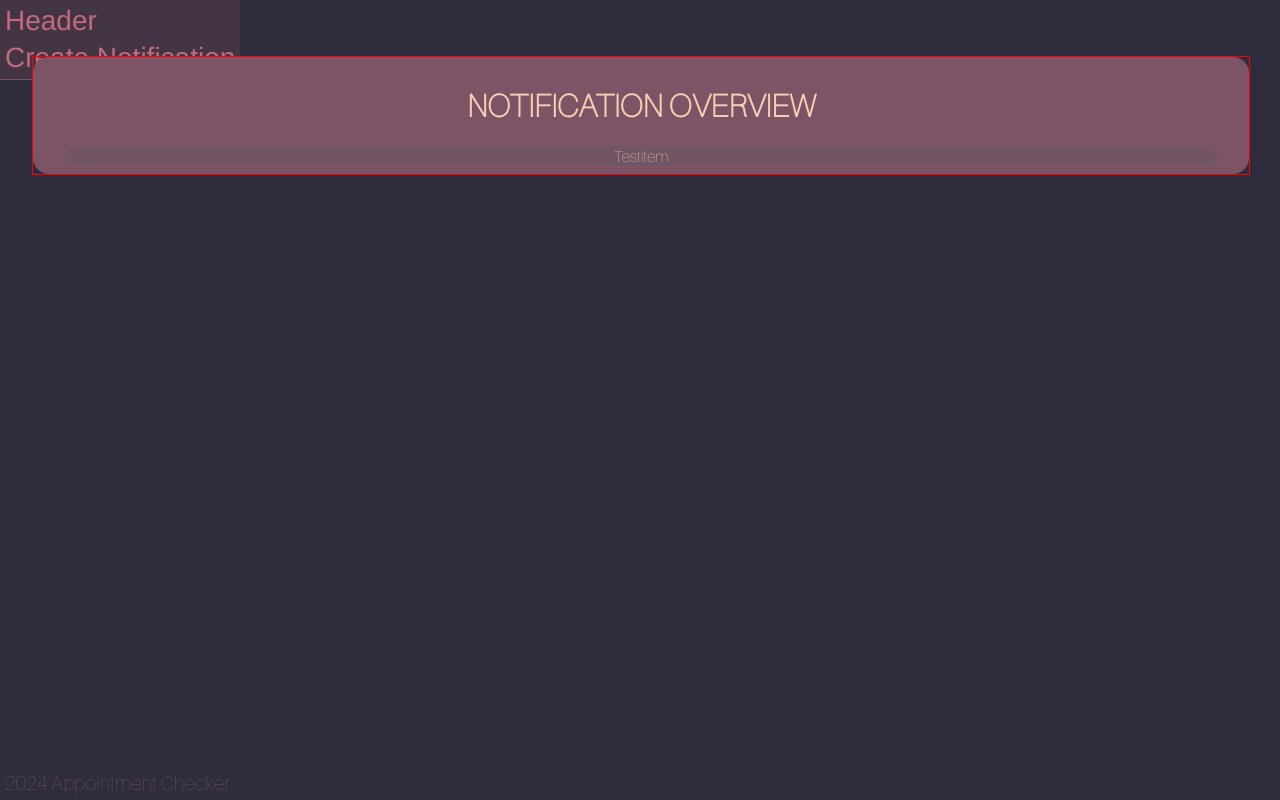
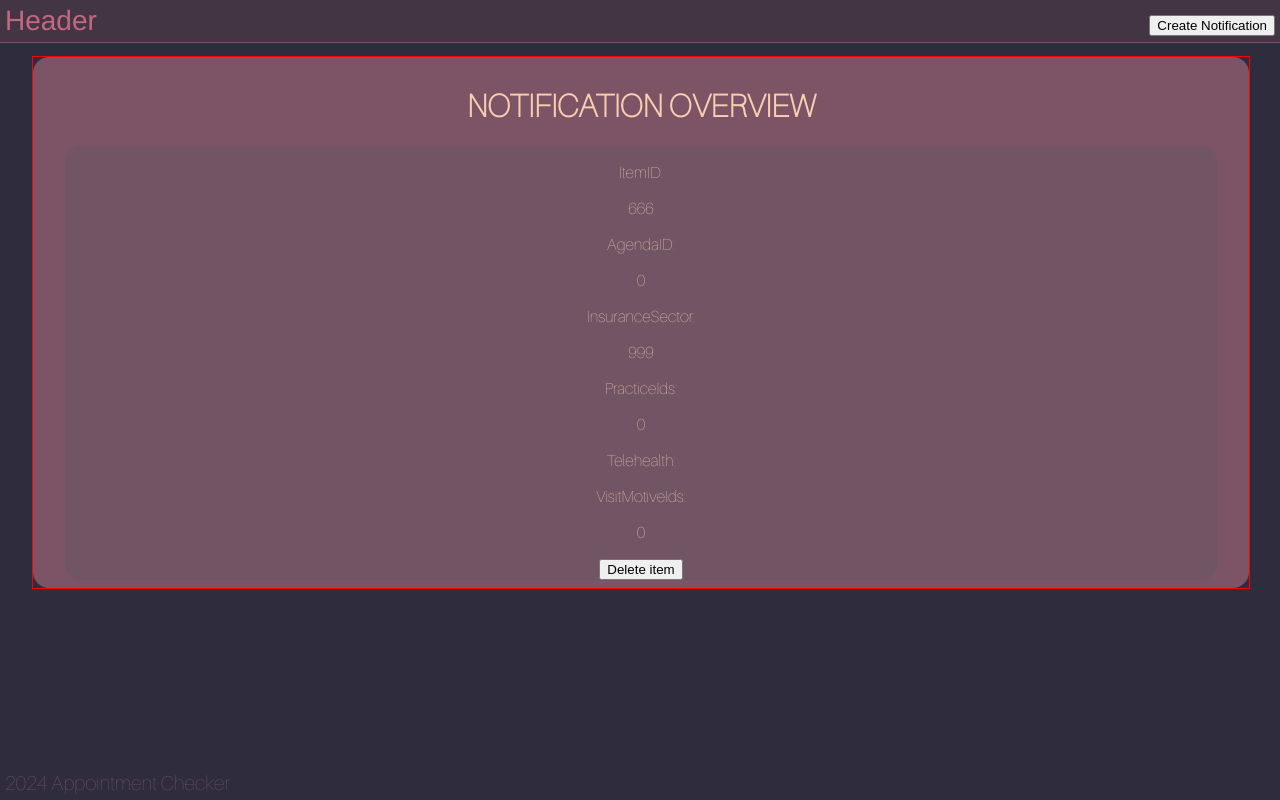
Before and after one commit to Lau-r-a/appointment-checker-cp, a React (Vite) app: page / in a window 1280 px wide. Built offline with nearby package versions, Linux system fonts and the light colour scheme.

Commit message:
add notifyItem

```diff
--- a/src/components/header/header.tsx
+++ b/src/components/header/header.tsx
@@ -9,8 +9,6 @@ interface Props {
 function Header(props: Props) {
   const headerBodyCSS: React.CSSProperties = {
     position: "fixed",
-    display: "table",
-    columnCount: "2",
     top: "0",
     left: "0",
     right: "0",
@@ -21,9 +19,11 @@ function Header(props: Props) {
     borderBottom: `1px solid ${LucyColors.eggplant}`
   }
   const headerLeftCSS: React.CSSProperties = {
+    float: "left",
     margin: "5px",
   }
   const headerRightCSS: React.CSSProperties = {
+    float: "right",
     margin: "5px",
   }
   switch (props.state) {
@@ -32,7 +32,6 @@ function Header(props: Props) {
         <div
           style={headerBodyCSS}
         >
-          <div>
           <div
             style={headerLeftCSS}
           >
@@ -41,8 +40,13 @@ function Header(props: Props) {
           <div
             style={headerRightCSS}
           >
+            <button
+              onClick={() =>
+                props.setState(CurNotifyStateEnum.CREATE)
+              }
+            >
               Create Notification
-            </div>
+            </button>
           </div>
         </div>
       )
@@ -51,7 +55,6 @@ function Header(props: Props) {
         <div
           style={headerBodyCSS}
         >
-        <div>
           <div
             style={headerLeftCSS}
           >
@@ -60,7 +63,13 @@ function Header(props: Props) {
           <div
             style={headerRightCSS}
           >
-          </div>
+            <button
+              onClick={() =>
+                props.setState(CurNotifyStateEnum.ALLITEMS)
+              }
+            >
+              Break creation
+            </button>
         </div>
       </div>
     )
--- a/src/components/notify/allNotifyItems.tsx
+++ b/src/components/notify/allNotifyItems.tsx
@@ -1,7 +1,14 @@
 import React from "react"
 import { LucyColors } from "../../lucyStyling"
+import { CurNotifyStateEnum } from "../../models"
+import NotifyItem from "./notifyItem"
 
-function AllNotifyItems() {
+interface Props {
+  state: CurNotifyStateEnum,
+  setState: React.Dispatch<React.SetStateAction<CurNotifyStateEnum>>
+}
+
+function AllNotifyItems(props: Props) {
   const allBodyCSS: React.CSSProperties = {
     textAlign: "center",
     background: LucyColors.eggplant,
@@ -33,8 +40,13 @@ function AllNotifyItems() {
         <div
           style={tableItemCSS}
         >
-          Testitem
-
+          <NotifyItem id={"666"} drLibParams={{
+            visitMotiveIds: 0,
+            agendaIds: 0,
+            practiceIds: 0,
+            insuranceSector: "999",
+            telehealth: false
+          }}          />
         </div>
       </div>
     </div>
--- /dev/null
+++ b/src/components/notify/notifyItem.tsx
@@ -0,0 +1,35 @@
+import Notification from "../../models/notification"
+
+function NotifyItem(item: Notification) {
+  return(
+    <div>
+      <div>
+        <p>ItemID:</p>
+        <p>{item.id}</p>
+      </div>
+      <div>
+        <p>AgendaID:</p>
+        <p>{item.drLibParams.agendaIds}</p>
+      </div>
+      <div>
+        <p>InsuranceSector:</p>
+        <p>{item.drLibParams.insuranceSector}</p>
+      </div>
+      <div>
+        <p>PracticeIds:</p>
+        <p>{item.drLibParams.practiceIds}</p>
+      </div>
+      <div>
+        <p>Telehealth:</p>
+        <p>{item.drLibParams.telehealth}</p>
+      </div>
+      <div>
+        <p>VisitMotiveIds:</p>
+        <p>{item.drLibParams.visitMotiveIds}</p>
+      </div>
+      <button>Delete item</button>
+    </div>
+  )
+}
+
+export default NotifyItem
```
Lines whose indentation alone changed are shown as unchanged.
